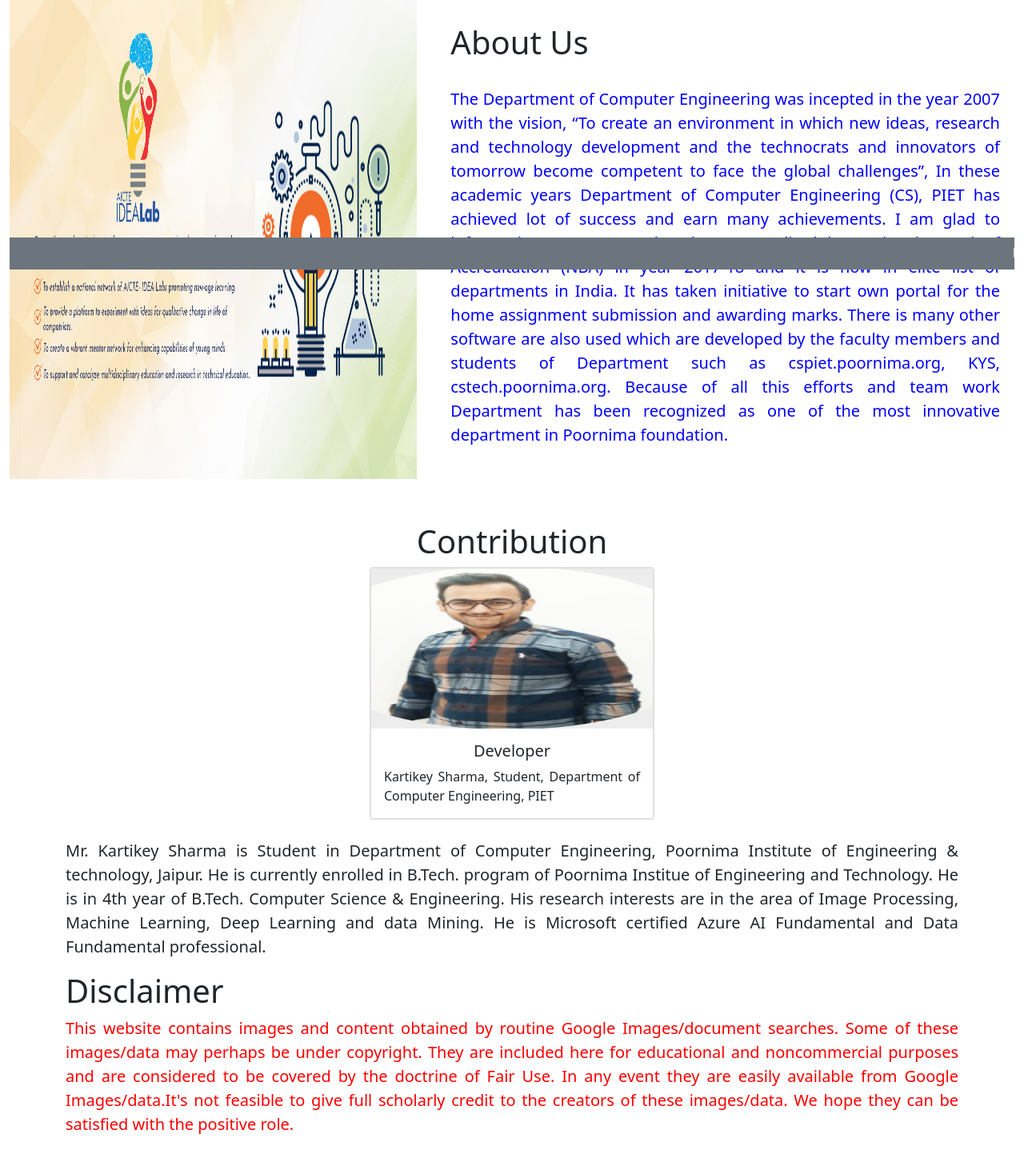
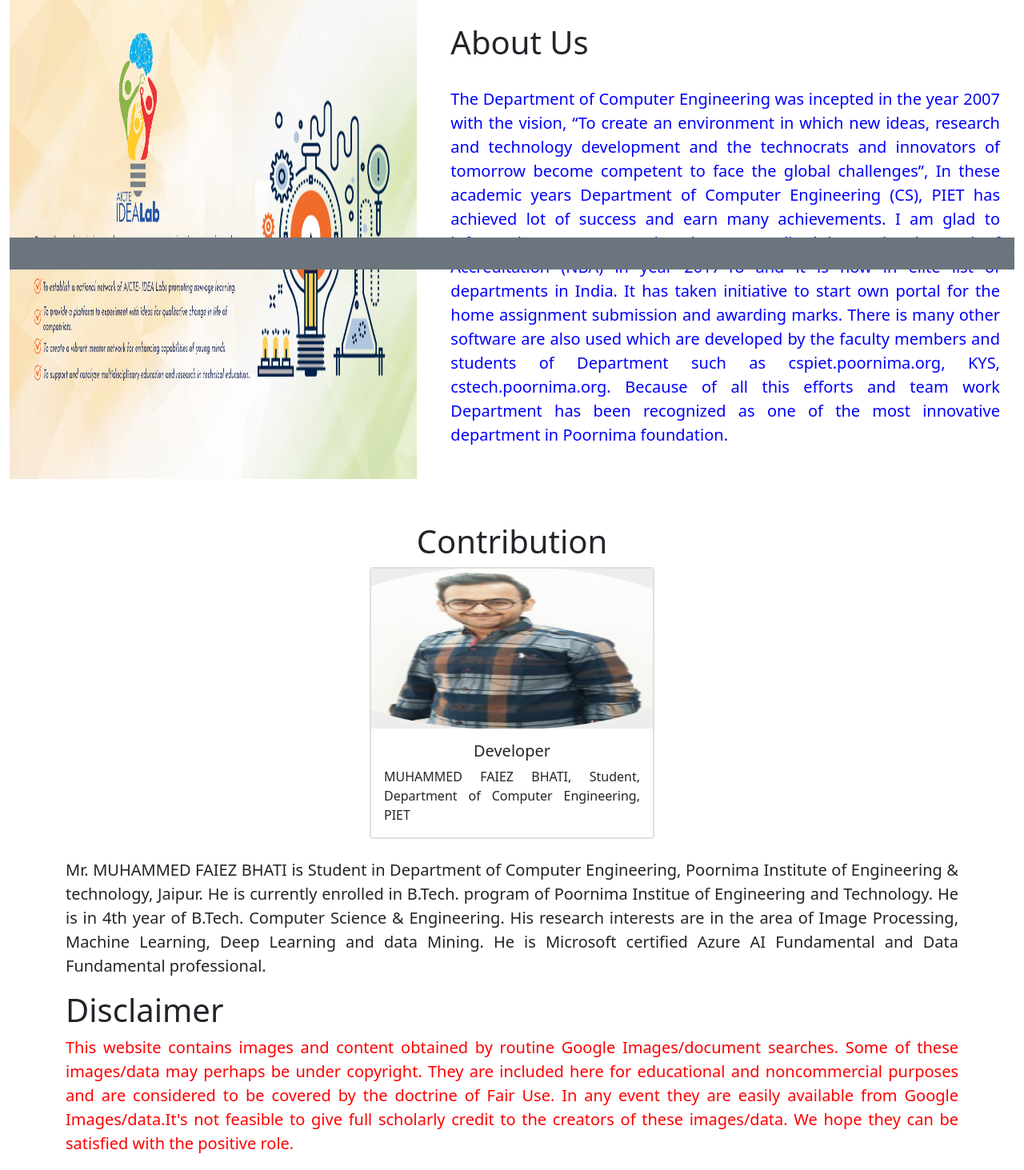
Before and after one commit to faiezbhati7861/digit-recognization, a Python web app: template templates/aboutusnew.html in a window 1280 px wide. Shown: the part 463-1926 px from the top of the page at 80% size. Before the commit the page ends 1881 px from the top, so only its background shows below. Run offline with Jinja, Linux system fonts and the light colour scheme; the template is opened without the code that fills it, so the values that code supplies are empty; some libraries are stand-ins or nearby versions.

Commit message:
Update aboutusnew.html

```diff
--- a/templates/aboutusnew.html
+++ b/templates/aboutusnew.html
@@ -65,7 +65,7 @@
                             class="card-img-top" alt="...">
                         <div class="card-body">
                             <h5 class="card-title"; style="text-align:center">Developer</h5>
-                            <p class="card-text"; style="text-align:justify">Kartikey Sharma, Student, Department of Computer Engineering, PIET</p>
+                            <p class="card-text"; style="text-align:justify">MUHAMMED FAIEZ BHATI, Student, Department of Computer Engineering, PIET</p>
 
 
                         </div>
@@ -78,7 +78,7 @@
     <br><br><br><br><br><br>
 
 
-     <P style="font-size:20px;text-align:justify">Mr. Kartikey Sharma  is Student in Department of Computer Engineering, Poornima Institute of Engineering & technology, Jaipur. He is currently enrolled in B.Tech. program of Poornima Institue of Engineering and Technology. He is in 4th year of B.Tech. Computer Science & Engineering. His research interests are in the area of Image Processing, Machine Learning, Deep Learning and data Mining. He is Microsoft certified Azure AI Fundamental and Data Fundamental professional.</P>
+     <P style="font-size:20px;text-align:justify">Mr. MUHAMMED FAIEZ BHATI  is Student in Department of Computer Engineering, Poornima Institute of Engineering & technology, Jaipur. He is currently enrolled in B.Tech. program of Poornima Institue of Engineering and Technology. He is in 4th year of B.Tech. Computer Science & Engineering. His research interests are in the area of Image Processing, Machine Learning, Deep Learning and data Mining. He is Microsoft certified Azure AI Fundamental and Data Fundamental professional.</P>
 
    <br>
    <br>
```
